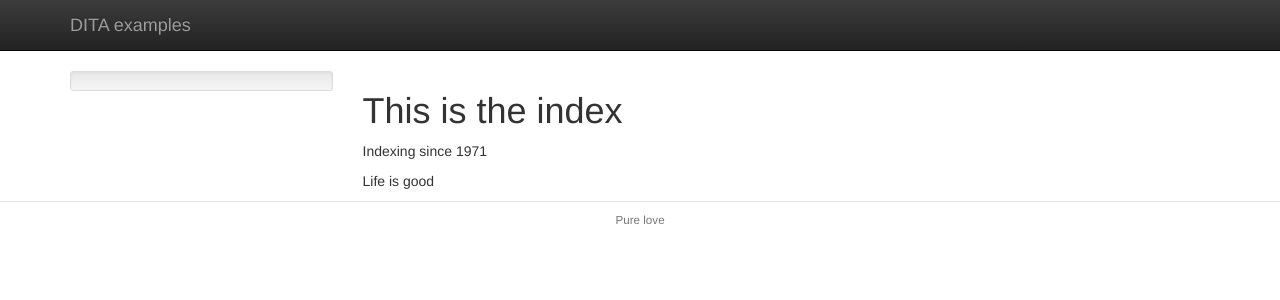
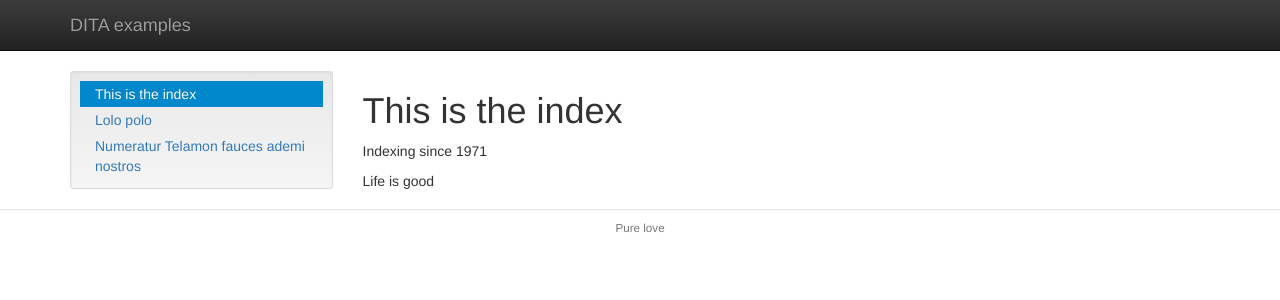
Before and after one commit to carlosevia/carlosevia.github.io, a Jekyll site: the page built from index.html, in a window 1280 px wide. Shown: the top 300 px of the page. Built offline with Jekyll 4.4.1, drawn with Linux system fonts in a browser that asks for light colours.

Commit message:
index once more

```diff
--- a/index.html
+++ b/index.html
@@ -3,7 +3,7 @@
 layout: base
 title: "This is the index"
 ---
-<nav class="col-md-3"><div class="well well-sm"><ul class="nav bs-docs-sidenav"></ul></div></nav><main class="col-md-9">
+<nav class="col-md-3"><div class="well well-sm"><ul class="nav bs-docs-sidenav"><li class="active"><a href="index.html">This is the index</a><ul class="nav nav-list"></ul></li><li><a href="chipe.html">Lolo polo</a></li><li><a href="pe.html">Numeratur Telamon fauces ademi nostros </a></li></ul></div></nav><main class="col-md-9">
  <h1 class="title topictitle1" id="ariaid-title1">This is the index</h1>
 
 
```
